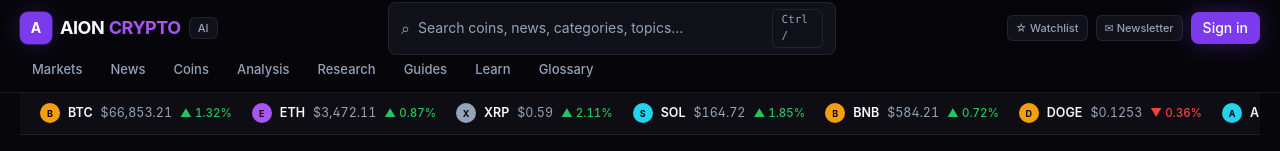
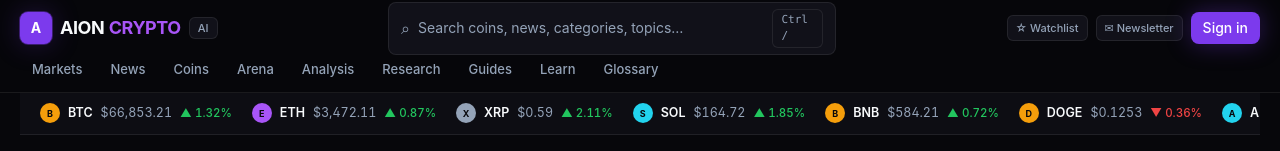
Before and after one commit to vinny0014/aion-crypto, a Next.js app in the folder frontend/: page / in a window 1280 px wide. Shown: the top 151 px of the page. Built offline with nearby package versions, Linux system fonts and the light colour scheme; no server answers.

Commit message:
feat(mascots): add arena to primary navigation

```diff
--- a/frontend/components/Header.tsx
+++ b/frontend/components/Header.tsx
@@ -6,7 +6,7 @@
 import { getTokens, logout, resolveSession, type SessionState } from "../lib/auth";
 
 const NAV = [
-  ["Markets", "/markets"], ["News", "/news"], ["Coins", "/coins"], ["Analysis", "/analysis"],
+  ["Markets", "/markets"], ["News", "/news"], ["Coins", "/coins"], ["Arena", "/mascot-arena"], ["Analysis", "/analysis"],
   ["Research", "/research"], ["Guides", "/guides"], ["Learn", "/learn"], ["Glossary", "/glossary"],
 ] as const;
 
```
